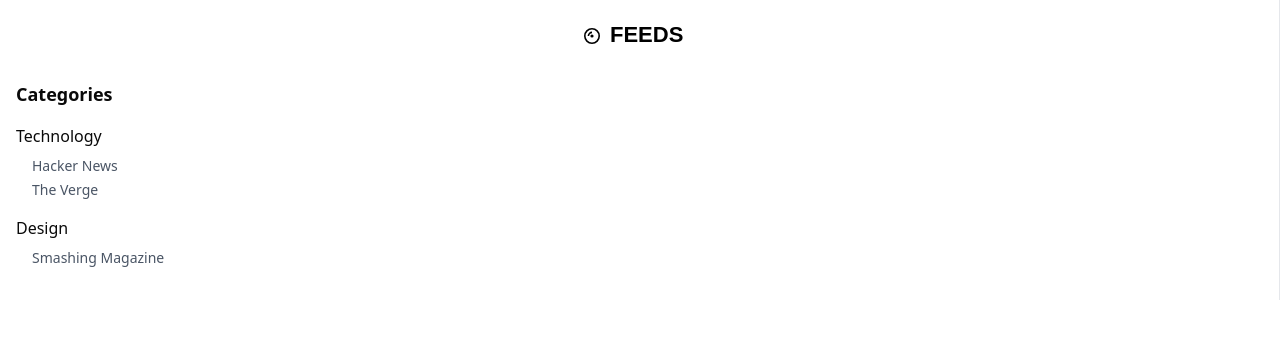
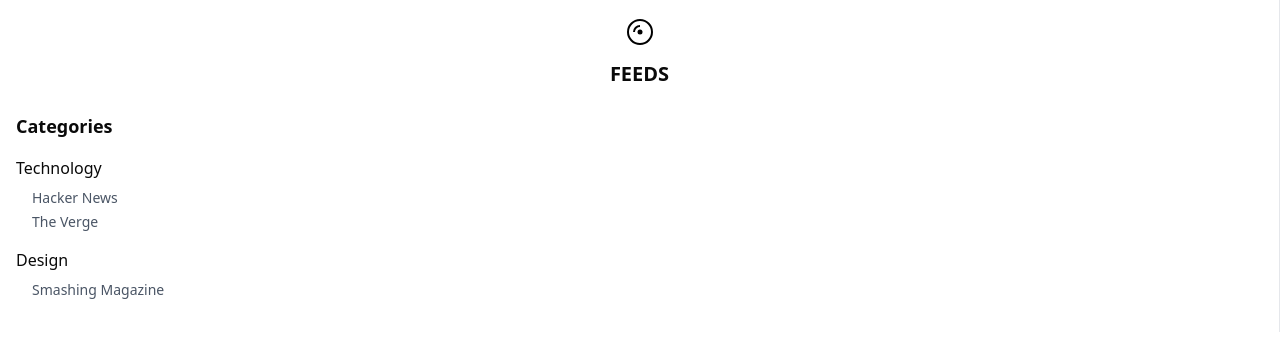
Before and after one commit to llun/vibe-feeds, a Next.js app: page / in a window 1280 px wide. Shown: the top 338 px of the page. Built offline with nearby package versions, Linux system fonts and the light colour scheme.

Commit message:
Remove text from logo.svg, add it to HTML, and generate new transparent favicon

```diff
--- a/src/components/CategoryList.tsx
+++ b/src/components/CategoryList.tsx
@@ -16,17 +16,18 @@ export function CategoryList({
 }: CategoryListProps) {
   return (
     <nav className="space-y-4 p-4 border-r border-gray-200 dark:border-gray-700 h-full overflow-y-auto">
-      <div className="mb-6 flex justify-center">
+      <div className="mb-6 flex flex-col items-center">
         <Link href="#" className="inline-block">
           <Image
             src="/logo.svg"
-            alt="Feeds Logo"
-            width={120}
-            height={40}
-            className="dark:invert"
+            alt="RSS Feed Icon"
+            width={32}
+            height={32}
+            className="dark:invert mb-1"
             priority
           />
         </Link>
+        <h1 className="text-xl font-bold mt-2">FEEDS</h1>
       </div>
       <h2 className="text-lg font-semibold mb-4">Categories</h2>
       {categories.map((category) => (
```
Also changed, not shown: public/logo.svg, 1 other file (tests, documents, lock files or other folders).
